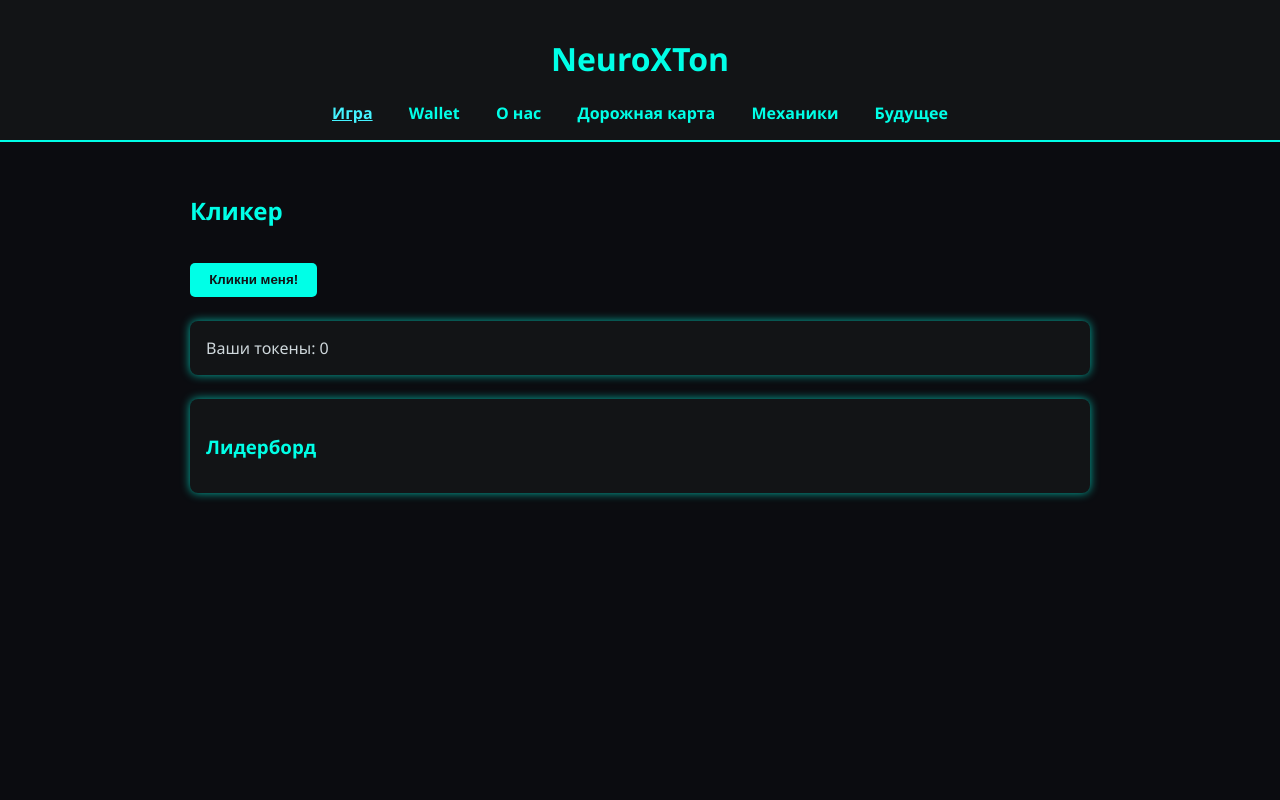
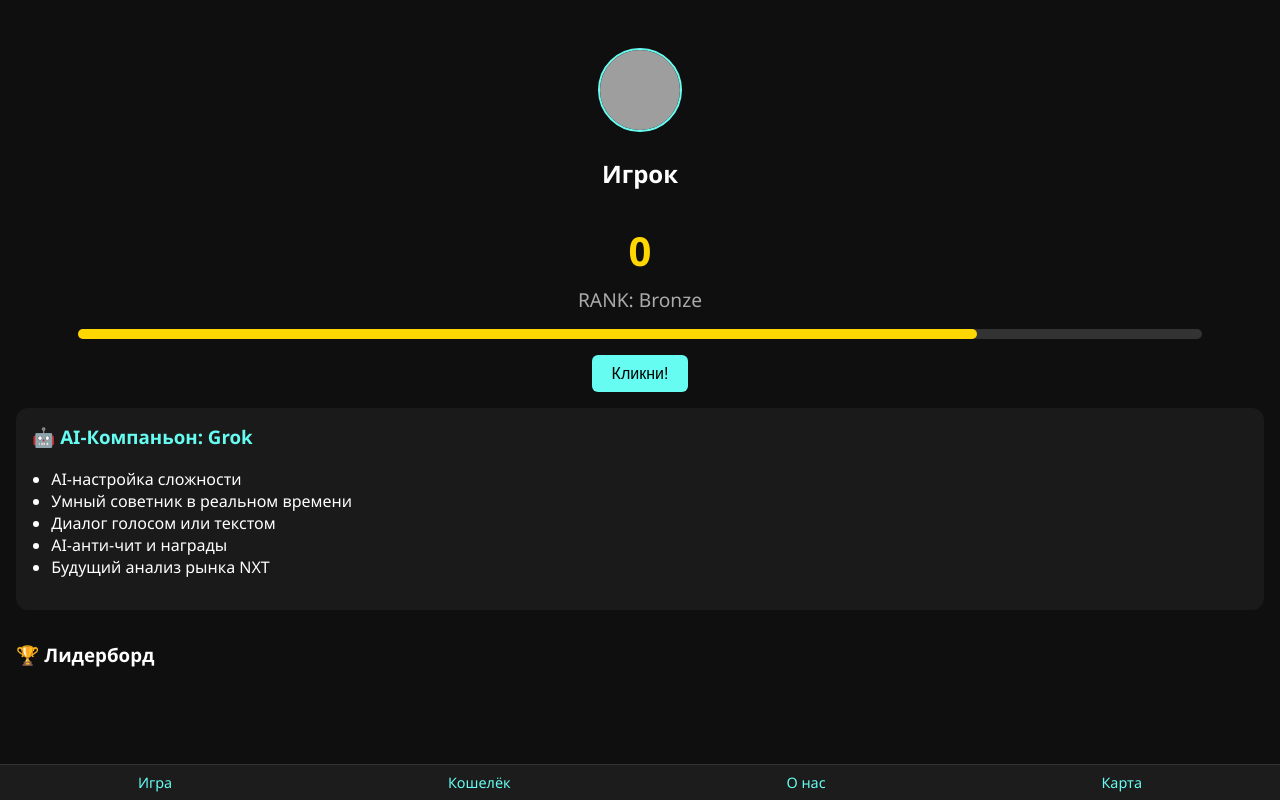
Before and after one commit to Dmitry655/NeuroCoin, a plain HTML site: page index.html in a window 1280 px wide. Drawn offline with Linux system fonts and the light colour scheme; grey boxes are pictures that could not be loaded.

Commit message:
Add files via upload

```diff
--- a/index.html
+++ b/index.html
@@ -1,153 +1,196 @@
-<!DOCTYPE html>
-<html lang="ru">
+<!DOCTYPE html><html lang="ru">
 <head>
   <meta charset="UTF-8" />
-  <meta name="viewport" content="width=device-width, initial-scale=1.0" />
+  <meta name="viewport" content="width=device-width, initial-scale=1.0, maximum-scale=1.0, user-scalable=no">
   <title>NeuroXTon Game</title>
   <style>
-    body { font-family: 'Segoe UI', Tahoma, Geneva, Verdana, sans-serif; margin: 0; background: #0b0c10; color: #cfd8dc; }
-    header { background: #121416; padding: 1rem; text-align: center; border-bottom: 2px solid #00ffe7; }
-    nav a { margin: 0 1rem; color: #00ffe7; text-decoration: none; font-weight: 600; }
-    nav a:hover, nav a.active { text-decoration: underline; color: #45f3ff; }
-    section { padding: 2rem; display: none; max-width: 900px; margin: auto; }
-    section.active { display: block; }
-    button { padding: 0.6rem 1.2rem; margin-top: 1rem; cursor: pointer; background: #00ffe7; border: none; border-radius: 5px; color: #121416; font-weight: 700; transition: background 0.3s ease; }
-    button:hover { background: #45f3ff; }
-    h1, h2, h3 { color: #00ffe7; }
-    ul, ol { padding-left: 1.5rem; }
-    .token-balance, .leaderboard { margin-top: 1.5rem; background: #121416; padding: 1rem; border-radius: 8px; box-shadow: 0 0 10px #00ffe7aa; }
-    .leaderboard li { padding: 0.3rem 0; }
-    p, li { line-height: 1.5; }
-    hr { border: 0; border-top: 1px solid #004c4c; margin: 2rem 0; }
+    body {
+      margin: 0;
+      padding: 0;
+      font-family: 'Segoe UI', Tahoma, Geneva, Verdana, sans-serif;
+      background: #0f0f0f;
+      color: #fff;
+      overflow-x: hidden;
+    }header {
+  display: none; /* Телеграм сам отображает заголовки */
+}
+
+nav {
+  display: flex;
+  justify-content: space-around;
+  background: #1c1c1c;
+  padding: 0.5rem 0;
+  position: fixed;
+  bottom: 0;
+  width: 100%;
+  border-top: 1px solid #333;
+  z-index: 1000;
+}
+
+nav a {
+  color: #66fcf1;
+  text-decoration: none;
+  font-size: 0.9rem;
+}
+
+section {
+  padding: 1rem;
+  display: none;
+  min-height: calc(100vh - 56px);
+}
+
+section.active {
+  display: block;
+}
+
+.token-display {
+  text-align: center;
+  margin-top: 2rem;
+}
+
+.token-display h2 {
+  font-size: 2.5rem;
+  margin-bottom: 0.5rem;
+  color: gold;
+}
+
+.rank {
+  font-size: 1.2rem;
+  color: #aaa;
+}
+
+.energy-bar {
+  width: 90%;
+  margin: 1rem auto;
+  height: 10px;
+  background: #333;
+  border-radius: 5px;
+}
+
+.energy-fill {
+  height: 100%;
+  background: #ffd700;
+  border-radius: 5px;
+  width: 80%;
+}
+
+.profile {
+  text-align: center;
+  margin-top: 2rem;
+}
+
+.profile img {
+  width: 80px;
+  height: 80px;
+  border-radius: 50%;
+  border: 2px solid #66fcf1;
+}
+
+.grok-companion {
+  background: #1a1a1a;
+  border-radius: 12px;
+  padding: 1rem;
+  margin: 1rem 0;
+}
+
+.grok-companion h3 {
+  margin-top: 0;
+  color: #66fcf1;
+}
+
+.grok-companion ul {
+  padding-left: 1.2rem;
+}
+
+button {
+  background: #66fcf1;
+  color: #000;
+  padding: 0.6rem 1.2rem;
+  border: none;
+  border-radius: 6px;
+  cursor: pointer;
+  font-size: 1rem;
+}
+
+.leaderboard {
+  margin-top: 2rem;
+}
+
+.leaderboard li {
+  padding: 0.3rem;
+}
+
   </style>
 </head>
-<body>
-  <header>
-    <h1>NeuroXTon</h1>
-    <nav>
-      <a href="#game" onclick="showTab('game'); setActiveNav(this);" class="active">Игра</a>
-      <a href="#wallet" onclick="showTab('wallet'); setActiveNav(this);">Wallet</a>
-      <a href="#about" onclick="showTab('about'); setActiveNav(this);">О нас</a>
-      <a href="#roadmap" onclick="showTab('roadmap'); setActiveNav(this);">Дорожная карта</a>
-      <a href="#mechanics" onclick="showTab('mechanics'); setActiveNav(this);">Механики</a>
-      <a href="#future" onclick="showTab('future'); setActiveNav(this);">Будущее</a>
-    </nav>
-  </header>
-
-  <section id="game" class="active">
-    <h2>Кликер</h2>
-    <button onclick="incrementScore()">Кликни меня!</button>
-    <div class="token-balance">Ваши токены: <span id="tokenBalance">0</span></div>
+<body>  <section id="game" class="active">
+    <div class="profile">
+      <img src="https://i.imgur.com/DFRMU3W.png" alt="avatar" />
+      <h2>Игрок</h2>
+    </div>
+    <div class="token-display">
+      <h2 id="tokenBalance">0</h2>
+      <div class="rank" id="rankLabel">RANK: Bronze</div>
+    </div>
+    <div class="energy-bar">
+      <div class="energy-fill"></div>
+    </div>
+    <div style="text-align:center">
+      <button onclick="incrementScore()">Кликни!</button>
+    </div>
+    <div class="grok-companion">
+      <h3>🤖 AI-Компаньон: Grok</h3>
+      <ul>
+        <li>AI-настройка сложности</li>
+        <li>Умный советник в реальном времени</li>
+        <li>Диалог голосом или текстом</li>
+        <li>AI-анти-чит и награды</li>
+        <li>Будущий анализ рынка NXT</li>
+      </ul>
+    </div>
     <div class="leaderboard">
-      <h3>Лидерборд</h3>
+      <h3>🏆 Лидерборд</h3>
       <ol id="leaderboardList"></ol>
     </div>
-  </section>
-
-  <section id="wallet">
-    <h2>Подключение к Tonkeeper</h2>
-    <button onclick="connectWallet()">Подключиться</button>
-  </section>
-
-  <section id="about">
-    <h2>О нас</h2>
-    <p>
-      Привет, холдеры и участники движения NeuroXTon!<br><br>
-      Мы стоим в начале большого пути.<br>
-      NXT — это не просто токен. Это идея. Это комьюнити. Это технология.<br><br>
-      🧠 Внутри нашей Web3-игры уже работает интеграция с Grok AI — искусственным интеллектом от Илона Маска.<br>
-      Это не просто фича. Это сердце экосистемы:<br><br>
-      🎮 AI-генерация квестов и событий<br>
-      🤖 Умный напарник и советник в реальном времени<br>
-      📊 Адаптивная сложность, персонализированная под стиль игрока<br>
-      🛡 AI-анти-чит и модерация<br>
-      💬 Диалог с Grok прямо в игре — голосом или текстом<br>
-      📈 В будущем — AI-ассистент для анализа поведения токена и трейдинга<br><br>
-      🔥 NXT — не мем и не клон. Это токен с целью.
-    </p>
-  </section>
-
-  <section id="roadmap">
-    <h2>Дорожная карта</h2>
-    <p>🎯 <strong>NEUROXTON ROAD: ПУТЬ К СИЛЕ</strong><br>Token. AI. Game. Community.</p>
-    <hr>
-    <h3>🔹 $100K+ — Старт</h3>
+  </section>  <section id="wallet">
+    <h2>🔗 Подключение</h2>
+    <p>Интеграция с Tonkeeper появится в ближайших обновлениях.</p>
+    <button onclick="connectWallet()">Подключить</button>
+  </section>  <section id="about">
+    <h2>О NeuroXTon</h2>
+    <p>Web3-игра с AI-ядром от Grok. Персонализация, челленджи и награды. Сообщество строит ценность. </p>
+  </section>  <section id="roadmap">
+    <h2>📈 Дорожная карта</h2>
     <ul>
-      <li>🚀 Запуск игры с Grok AI</li>
-      <li>🎁 Первый AI-дроп</li>
-      <li>📊 Публичный дешборд</li>
-      <li>🎮 Тест-квесты и награды</li>
+      <li><strong>$100K</strong> — запуск AI-игры</li>
+      <li><strong>$250K</strong> — Lockdrop, дропы, PvE</li>
+      <li><strong>$500K</strong> — AI миссии, маркетплейс</li>
+      <li><strong>$750K</strong> — сюжетный режим, DAO</li>
+      <li><strong>$1M+</strong> — Метавселенная, PvP, мобильное приложение</li>
     </ul>
-
-    <h3>🔹 $250K+ — Активация</h3>
-    <ul>
-      <li>🔒 Lockdrop с OG-наградами</li>
-      <li>🌱 Альфа-версия AI-стейкинга</li>
-      <li>⚔️ PvE-сражения с интеллектом</li>
-      <li>🪂 Комьюнити-дроп</li>
-      <li>🎥 Web3-инфлюенсеры</li>
-    </ul>
-
-    <h3>🔹 $500K+ — Расширение</h3>
-    <ul>
-      <li>🧠 AI-сгенерированные миссии</li>
-      <li>🛍 Маркетплейс на TON</li>
-      <li>📈 AI-ассистент для анализа NXT</li>
-      <li>🎮 Умный стейкинг с геймификацией</li>
-      <li>🌍 Интернациональные сообщества</li>
-      <li>🤝 Интеграции с TON-проектами</li>
-    </ul>
-
-    <h3>🔹 $750K+ — Ускорение</h3>
-    <ul>
-      <li>📜 Сюжетный AI-режим “Campaign”</li>
-      <li>🗳 DAO-голосования</li>
-      <li>👤 Прокачка AI-профилей игроков</li>
-      <li>🏆 NFT-дропы редких предметов</li>
-      <li>🏦 Подключение к DeFi-продуктам TON</li>
-    </ul>
-
-    <h3>🔹 $1M+ — Раскрытие потенциала</h3>
-    <ul>
-      <li>🌌 Метавселенная NeuroXTon</li>
-      <li>📲 Мобильное приложение</li>
-      <li>⚔️ PvP-арены с Grok AI</li>
-      <li>🔄 AI-контракты для трейдинга</li>
-      <li>🧬 Комьюнити-лаборатория: выдвигай — Grok реализует</li>
-    </ul>
-
-    <hr>
-    <p>🛸 и кое-что ещё…<br>Когда всё будет готово —<br>📢 Листинг на CEX.<br>⏳ Не по графику. По смыслу.</p>
-  </section>
-
-  <section id="mechanics">
-    <h2>Игровые и AI-Механики</h2>
-    <ul>
-      <li>Кликер с AI-настройкой сложности через Grok</li>
-      <li>Индивидуальные награды на основе поведения</li>
-      <li>Возможность стейкинга для получения баффов</li>
-      <li>Дропы за достижения, холд и активность</li>
-    </ul>
-  </section>
-
-  <section id="future">
-    <h2>Будущее и CEX</h2>
-    <p>Когда проект достигнет зрелости и достаточного MCap, мы планируем листинг на централизованных биржах (CEX). Мы не называем конкретный уровень, но это произойдёт после достижения устойчивой фазы роста и комьюнити-поддержки.</p>
-    <ul>
-      <li>🔥 Больше интеграций с Web3-проектами</li>
-      <li>🌍 Международные партнёрства</li>
-      <li>💎 Усиление утилиты токена NXT</li>
-    </ul>
-  </section>
-
-  <script>
+  </section>  <nav>
+    <a href="#game" onclick="showTab('game')">Игра</a>
+    <a href="#wallet" onclick="showTab('wallet')">Кошелёк</a>
+    <a href="#about" onclick="showTab('about')">О нас</a>
+    <a href="#roadmap" onclick="showTab('roadmap')">Карта</a>
+  </nav>  <script>
     let tokenBalance = 0;
     let leaderboard = [];
 
     function incrementScore() {
       tokenBalance++;
       document.getElementById("tokenBalance").textContent = tokenBalance;
+      updateRank();
       updateLeaderboard("Вы", tokenBalance);
+    }
+
+    function updateRank() {
+      let rank = "Bronze";
+      if (tokenBalance >= 1000000) rank = "Bronze";
+      if (tokenBalance >= 5000000) rank = "Silver";
+      if (tokenBalance >= 10000000) rank = "Gold";
+      if (tokenBalance >= 25000000) rank = "Diamond";
+      if (tokenBalance >= 50000000) rank = "Legendary";
+      document.getElementById("rankLabel").textContent = `RANK: ${rank}`;
     }
 
     function updateLeaderboard(name, score) {
@@ -168,18 +211,12 @@
     }
 
     function connectWallet() {
-      alert("Здесь будет интеграция с Tonkeeper");
+      alert("Интеграция скоро будет доступна");
     }
 
     function showTab(id) {
       document.querySelectorAll("section").forEach(sec => sec.classList.remove("active"));
       document.getElementById(id).classList.add("active");
     }
-
-    function setActiveNav(elem) {
-      document.querySelectorAll("nav a").forEach(a => a.classList.remove("active"));
-      elem.classList.add("active");
-    }
-  </script>
-</body>
+  </script></body>
 </html>
```
